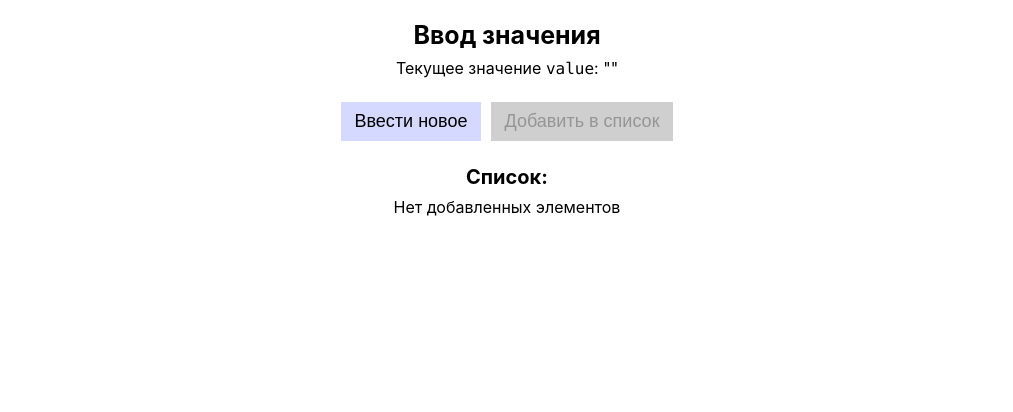
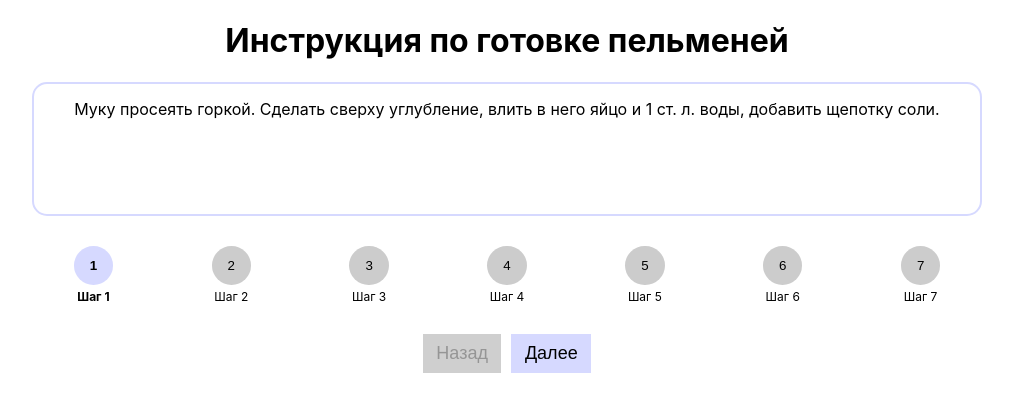
Before and after one commit to OlegTheBest25/React, a React (Create React App) app: page / in a window 1280 px wide. Shown: the top 412 px of the page, without its empty margins (133-1146 px from the left). Built offline with nearby package versions, Linux system fonts and the light colour scheme.

Commit message:
component2

```diff
--- a/src/App.js
+++ b/src/App.js
@@ -1,70 +1,86 @@
-import style from "./style.module.css";
+import styles from "./app.module.css";
+import data from "./data.json";
 import { useState } from "react";
 
 export const App = () => {
-	const [value, setValue] = useState("");
-	const [list, setList] = useState([]);
-	const [error, setError] = useState("");
-	const [isValueValid, setIsValueValid] = useState(false);
-	const onInputButtonClick = () => {
-		let promptValue = prompt("Введите новое значение:");
-		if (promptValue.length < 3) {
-			setIsValueValid(false);
-			setError("Введенное значение должно содержать минимум 3 символа");
-		} else {
-			setIsValueValid(true);
-			setValue(promptValue);
-			setError("");
-		}
+	// Можно задать 2 состояния — steps и activeIndex
+	const [steps, setSteps] = useState(data);
+	const [activeIndex, setActiveIndex] = useState(0);
+
+	// И определить 3 обработчика: Клик назад, Клик вперед, Начать сначала
+	const clickNext = () => {
+		activeIndex === 6 ? setActiveIndex(0) : setActiveIndex(activeIndex + 1);
 	};
-	const onAddButtonClick = () => {
-		let currentId = Date.now();
-		let updateList = [...list, { id: currentId, value: value }];
-		setList(updateList);
-		console.log(list);
-		setError("");
-		setValue("");
-		setIsValueValid(false);
+	const clickPreview = () => {
+		console.log(activeIndex);
+		setActiveIndex(activeIndex - 1);
 	};
 
+	const buttonClick = (event) => {
+		setActiveIndex(event.target.innerText - 1);
+	};
+	// И 2 переменных-флага — находимся ли мы на первом шаге, и находимся ли на последнем
+	let isFirst = true;
+	let isEnd = false;
+	if (activeIndex !== 0) {
+		isFirst = false;
+	}
+	if (activeIndex === 6) {
+		isEnd = true;
+	}
+
 	return (
-		<div className={style.app}>
-			<h1 className={style["page-heading"]}>Ввод значения</h1>
-			<p className={style["no-margin-text"]}>
-				Текущее значение <code>value</code>: "
-				<output className={style["current-value"]}>{value}</output>"
-			</p>
-			{error !== "" ? <div className={style.error}>{error}</div> : null}
-
-			<div className={style["buttons-container"]}>
-				<button className={style.button} onClick={onInputButtonClick}>
-					Ввести новое
-				</button>
-				<button
-					className={style.button}
-					onClick={onAddButtonClick}
-					disabled={!isValueValid}
-				>
-					Добавить в список
-				</button>
-			</div>
-			<div className={style["list-container"]}>
-				<h2 className={style["list-heading"]}>Список:</h2>
-				{list.length === 0 ? (
-					<p className={style["no-margin-text"]}>
-						Нет добавленных элементов
-					</p>
-				) : null}
-
-				<ul className={style.list}>
-					{list.map((item) => {
-						return (
-							<li className={style["list-item"]} key={item.id}>
-								{item.value}
-							</li>
-						);
-					})}
-				</ul>
+		<div className={styles.container}>
+			<div className={styles.card}>
+				<h1>Инструкция по готовке пельменей</h1>
+				<div className={styles.steps}>
+					<div className={styles["steps-content"]}>
+						{data[activeIndex].content}
+					</div>
+					<ul className={styles["steps-list"]}>
+						{steps.map((item, index) => {
+							return (
+								<li
+									className={
+										index === activeIndex
+											? styles["steps-item"] +
+											  " " +
+											  styles.done +
+											  " " +
+											  styles.active
+											: index < activeIndex
+											? styles["steps-item"] +
+											  " " +
+											  styles.done
+											: styles["steps-item"]
+									}
+								>
+									<button
+										className={styles["steps-item-button"]}
+										onClick={buttonClick}
+									>
+										{index + 1}
+									</button>
+									Шаг {index + 1}
+								</li>
+							);
+						})}
+					</ul>
+					<div className={styles["buttons-container"]}>
+						<button
+							className={styles.button}
+							onClick={clickPreview}
+							disabled={isFirst}
+						>
+							Назад
+						</button>
+						<button className={styles.button} onClick={clickNext}>
+							{isEnd ? "Начать сначала" : "Далее"}
+							{/* "Начать сначала", можно сделать этой же кнопкой, просто подменять обработчик и текст в зависимости от условия */}
+							{/* Или заменять всю кнопку в зависимости от условия */}
+						</button>
+					</div>
+				</div>
 			</div>
 		</div>
 	);
--- /dev/null
+++ b/src/app.module.css
@@ -0,0 +1,72 @@
+.container {
+	text-align: center;
+	max-width: 950px;
+	margin: 0 auto;
+}
+
+.buttons-container {
+	display: flex;
+	justify-content: center;
+	gap: 10px;
+}
+
+.button {
+	padding: 0.5em 0.75em;
+	background-color: hsl(var(--accent-color-hue), var(--accent-color-saturation), 92%);
+	font-size: 18px;
+	border: none;
+	transition: background-color 0.15s ease;
+}
+
+.button:hover {
+	background-color: hsl(var(--accent-color-hue), var(--accent-color-saturation), 87%);
+}
+
+.button:disabled {
+	background-color: var(--disabled-color);
+}
+
+.steps-content {
+	margin-bottom: 30px;
+	min-height: 100px;
+	border: 2px solid hsl(var(--accent-color-hue), var(--accent-color-saturation), 92%);
+	border-radius: 15px;
+	padding: 15px 20px;
+}
+
+.steps-list {
+	list-style: none;
+	margin: 0;
+	margin-bottom: 30px;
+	padding: 0;
+	display: flex;
+	justify-content: space-between;
+	gap: 15px;
+}
+
+.steps-item {
+	display: flex;
+	flex-direction: column;
+	align-items: center;
+	flex: 1 1 0px;
+	font-size: 0.75rem;
+}
+
+.steps-item-button {
+	cursor: pointer;
+	border-radius: 50%;
+	padding: 0.75rem 1rem;
+	background: #cccccc;
+	border: none;
+	margin-bottom: 0.25rem;
+}
+
+.steps-item.active .steps-item-button,
+.steps-item.done .steps-item-button {
+	background: hsl(var(--accent-color-hue), var(--accent-color-saturation), 92%);
+}
+
+.steps-item.active,
+.steps-item.active .steps-item-button {
+	font-weight: bold;
+}
--- /dev/null
+++ b/src/data.json
@@ -0,0 +1,37 @@
+[
+	{
+		"id": "001",
+		"title": "Приготовление теста",
+		"content": "Муку просеять горкой. Сделать сверху углубление, влить в него яйцо и 1 ст. л. воды, добавить щепотку соли."
+	},
+	{
+		"id": "002",
+		"title": "Замешивание теста",
+		"content": "Собирая муку с краев к середине, чтобы вода и яйцо не выливались из углубления, замешивать тесто, добавляя небольшими порциями оставшуюся воду. Месить тесто для пельменей до тех пор, пока оно не станет эластичным и однородным, примерно 10 мин. Накрыть влажным полотенцем и оставить на 30 мин. Вода для пельменного теста должна быть ледяная. Для этого ее заранее ставят в холодильник или морозильник."
+	},
+	{
+		"id": "003",
+		"title": "Приготовление начинки",
+		"content": "Пока расстаивается тесто, приготовить начинку для пельменей. Лук и чеснок очистить и очень мелко порубить. Смешать говяжий и свиной фарш, добавить лук с чесноком, посолить, поперчить. Тщательно перемешать до однородности."
+	},
+	{
+		"id": "004",
+		"title": "Разделение теста",
+		"content": "Готовое тесто для пельменей разделить на 4 части. 3 части накрыть влажным полотенцем и отложить. Оставшееся тесто скатать в жгут толщиной 2 см. Нарезать его на кусочки шириной 1,5 см. На присыпанной мукой поверхности раскатать каждый кусочек теста в тонкую лепешку."
+	},
+	{
+		"id": "005",
+		"title": "Начинка и лепка",
+		"content": "Выложить в центр каждой лепешки по 1,5 ч. л. начинки, сложить кружок с начинкой пополам так, чтобы получился полумесяц. Соединить концы полумесяца и скрепить их. Плотно прижать пальцами, чтобы пельмени не разваливались при варке."
+	},
+	{
+		"id": "006",
+		"title": "Подготовка к варке",
+		"content": "Выложить пельмени на поднос или плоское блюдо, присыпать мукой. Так же приготовить пельмени из оставшегося теста."
+	},
+	{
+		"id": "007",
+		"title": "Варка пельменей",
+		"content": "Поставьте кастрюлю с водой на огонь и доведите до кипения. Посолите воду. Поместите пельмени в кипящую воду и варите около 5-7 минут, пока они не всплывут на поверхность. После этого варите еще 3-5 минут. Готовые пельмени должны быть нежными, но не жесткими. Осторожно выньте их из воды, дайте стечь и подавайте горячими с сметаной или соусом."
+	}
+]
--- a/src/index.css
+++ b/src/index.css
@@ -1,13 +1,17 @@
+:root {
+	--accent-color-hue: 236;
+	--accent-color-saturation: 100%;
+	--disabled-color: #cfcfcf;
+}
+
 body {
-  margin: 0;
-  font-family: -apple-system, BlinkMacSystemFont, 'Segoe UI', 'Roboto', 'Oxygen',
-    'Ubuntu', 'Cantarell', 'Fira Sans', 'Droid Sans', 'Helvetica Neue',
-    sans-serif;
-  -webkit-font-smoothing: antialiased;
-  -moz-osx-font-smoothing: grayscale;
+	margin: 0;
+	font-family: -apple-system, BlinkMacSystemFont, 'Segoe UI', 'Roboto', 'Oxygen',
+		'Ubuntu', 'Cantarell', 'Fira Sans', 'Droid Sans', 'Helvetica Neue', sans-serif;
+	-webkit-font-smoothing: antialiased;
+	-moz-osx-font-smoothing: grayscale;
 }
 
 code {
-  font-family: source-code-pro, Menlo, Monaco, Consolas, 'Courier New',
-    monospace;
+	font-family: source-code-pro, Menlo, Monaco, Consolas, 'Courier New', monospace;
 }
--- a/src/index.js
+++ b/src/index.js
@@ -2,16 +2,11 @@ import React from "react";
 import ReactDOM from "react-dom/client";
 import "./index.css";
 import { App } from "./App";
-import reportWebVitals from "./reportWebVitals";
 
 const root = ReactDOM.createRoot(document.getElementById("root"));
+
 root.render(
 	<React.StrictMode>
 		<App />
 	</React.StrictMode>
 );
-
-// If you want to start measuring performance in your app, pass a function
-// to log results (for example: reportWebVitals(console.log))
-// or send to an analytics endpoint. Learn more: https://bit.ly/CRA-vitals
-reportWebVitals();
--- a/src/style.module.css
+++ b/src/style.module.css
@@ -1,91 +1,30 @@
-:root {
-	--accent-color-hue: 236;
-	--accent-color-saturation: 100%;
-	--disabled-color: #cfcfcf;
-	--error-color: #d40000;
+.container {
+	margin-left: auto;
+	margin-right: auto;
+	margin-top: 20px;
+	width: 200px;
+	padding: 15px;
+	border: 1px solid black;
+	border-radius: 10px;
+	background-color: aquamarine;
 }
 
-.app {
-	text-align: center;
-	max-width: 700px;
-	margin: 0 auto;
-	padding: 20px;
+button {
+	background-color: rgb(39, 37, 37);
+	margin: 5px;
+	padding: 9px;
+	color: white;
+}
+input {
+	display: block;
+	margin: auto;
+	height: 25px;
 }
 
-.error {
-	color: var(--error-color);
-	font-weight: bold;
+.result {
+	color: blue;
 }
 
-.page-heading {
-	margin: 0 0 0.5rem;
-	font-size: 25px;
-	font-weight: bold;
+.baseStyle {
+	color: rgb(13, 13, 13);
 }
-
-.no-margin-text {
-	margin: 0;
-}
-
-.current-value {
-	font-weight: bold;
-}
-
-.buttons-container {
-	margin-top: 1.5rem;
-	display: flex;
-	justify-content: center;
-	gap: 10px;
-}
-
-.button {
-	padding: 0.5em 0.75em;
-	background-color: hsl(
-		var(--accent-color-hue),
-		var(--accent-color-saturation),
-		92%
-	);
-	font-size: 18px;
-	border: none;
-	transition: background-color 0.15s ease;
-}
-
-.button:hover {
-	background-color: hsl(
-		var(--accent-color-hue),
-		var(--accent-color-saturation),
-		87%
-	);
-}
-
-.button:active {
-	background-color: hsl(
-		var(--accent-color-hue),
-		var(--accent-color-saturation),
-		82%
-	);
-}
-
-.button:disabled {
-	background-color: var(--disabled-color);
-}
-
-.list-container {
-	margin-top: 1.5rem;
-}
-
-.list-heading {
-	font-size: 20px;
-	font-weight: bold;
-	margin: 0 0 0.5rem;
-}
-
-.list {
-	text-align: left;
-	margin: 0 auto;
-	max-width: 300px;
-}
-
-.list-item:not(:last-child) {
-	margin-bottom: 0.5em;
-}
```
Also changed, not shown: src/logo.svg (deleted).
